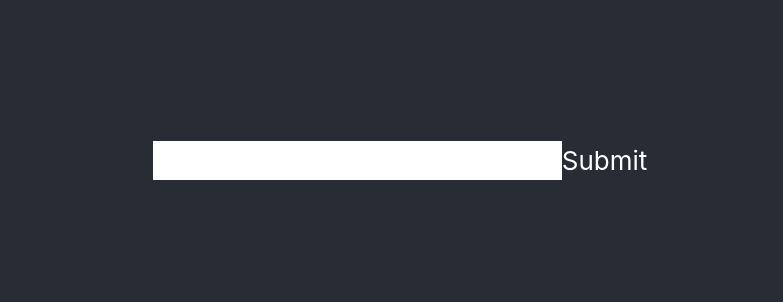
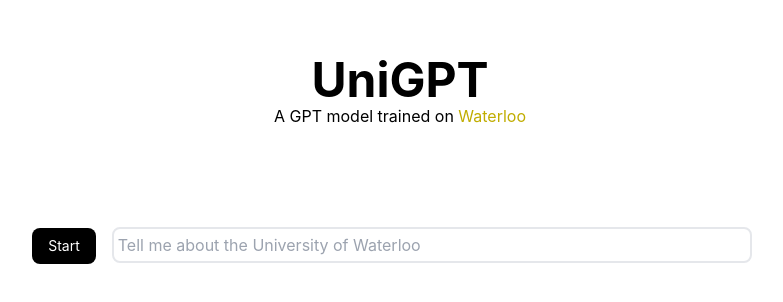
Before and after one commit to dourian/UniGPT, a React (Create React App) app in the folder frontend/: page / in a window 1280 px wide. Shown: the part 240-542 px from the top of the page, without its empty margins (240-1023 px from the left). Built offline with nearby package versions, Linux system fonts and the light colour scheme.

Commit message:
frontend changes

```diff
--- a/frontend/src/App.css
+++ /dev/null
@@ -1,10 +0,0 @@
-.app-container {
-  background-color: #282c34;
-  min-height: 100vh;
-  display: flex;
-  flex-direction: column;
-  align-items: center;
-  justify-content: center;
-  font-size: calc(10px + 2vmin);
-  color: white;
-}
--- a/frontend/src/App.js
+++ b/frontend/src/App.js
@@ -1,6 +1,6 @@
-import "./App.css";
 import React, { useState, useContext } from "react";
 import { BackendContext } from "./BackendProvider";
+import{ BsSearch } from "react-icons/bs"
 
 function App() {
   const [inputValue, setInputValue] = useState("");
@@ -17,19 +17,25 @@
   };
 
   return (
-    <div className="text-center">
-      <header className="app-container">
-        <form onSubmit={handleSubmit}>
+    <div className="w-full h-[100vh] text-center overflow-y-hidden flex justify-center items-center">
+      <div className="w-full">
+        <h1 className="font-bold text-5xl">UniGPT</h1>
+        <h3 >A GPT model trained on <span className="text-[#C0AD00]">Waterloo</span></h3>
+        <form
+          onSubmit={handleSubmit}>
+          <button className="bg-black text-white text-sm rounded-lg px-4 py-2 mt-[100px]" type="submit">Start</button>
           <label>
             <input
+              className="border-[2px] rounded-lg w-1/2 mx-4 p-1"
               type="text"
               value={inputValue}
               onChange={handleInputChange}
+              placeholder={"Tell me about the University of Waterloo"}
             />
           </label>
-          <button type="submit">Submit</button>
         </form>
-      </header>
+
+      </div>
     </div>
   );
 }
--- a/frontend/src/reportWebVitals.js
+++ /dev/null
@@ -1,13 +0,0 @@
-const reportWebVitals = onPerfEntry => {
-  if (onPerfEntry && onPerfEntry instanceof Function) {
-    import('web-vitals').then(({ getCLS, getFID, getFCP, getLCP, getTTFB }) => {
-      getCLS(onPerfEntry);
-      getFID(onPerfEntry);
-      getFCP(onPerfEntry);
-      getLCP(onPerfEntry);
-      getTTFB(onPerfEntry);
-    });
-  }
-};
-
-export default reportWebVitals;
```
Also changed, not shown: frontend/src/setupTests.js (deleted, +0 -5 lines), frontend/src/logo.svg (deleted), 1 other file (tests, documents, lock files or other folders).
